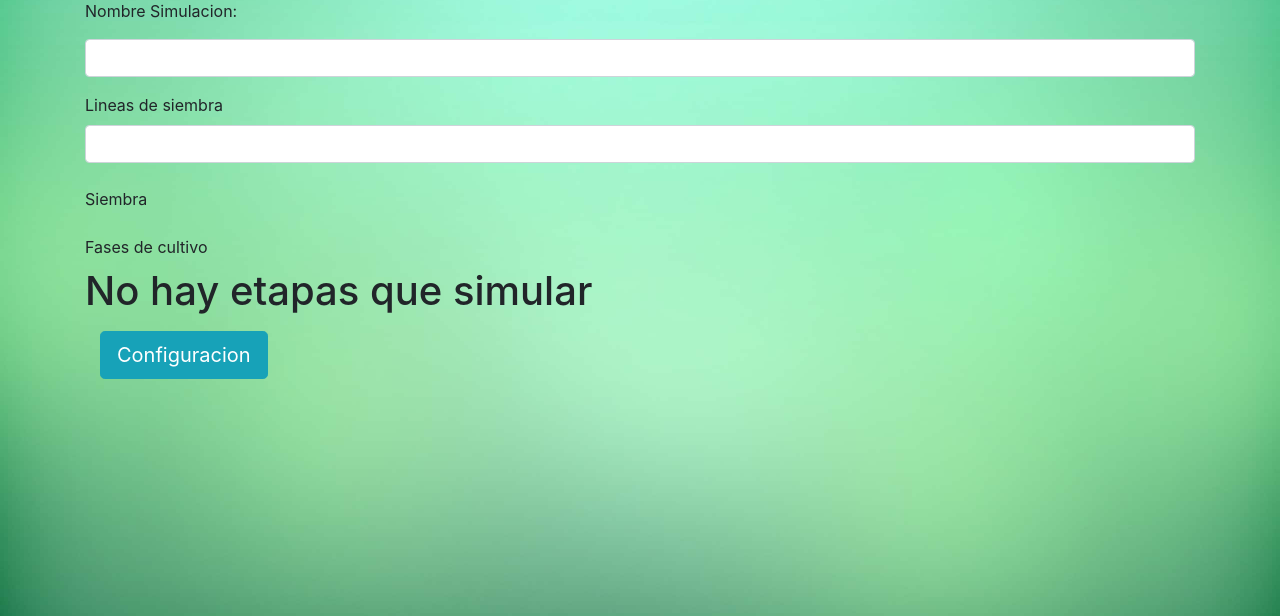
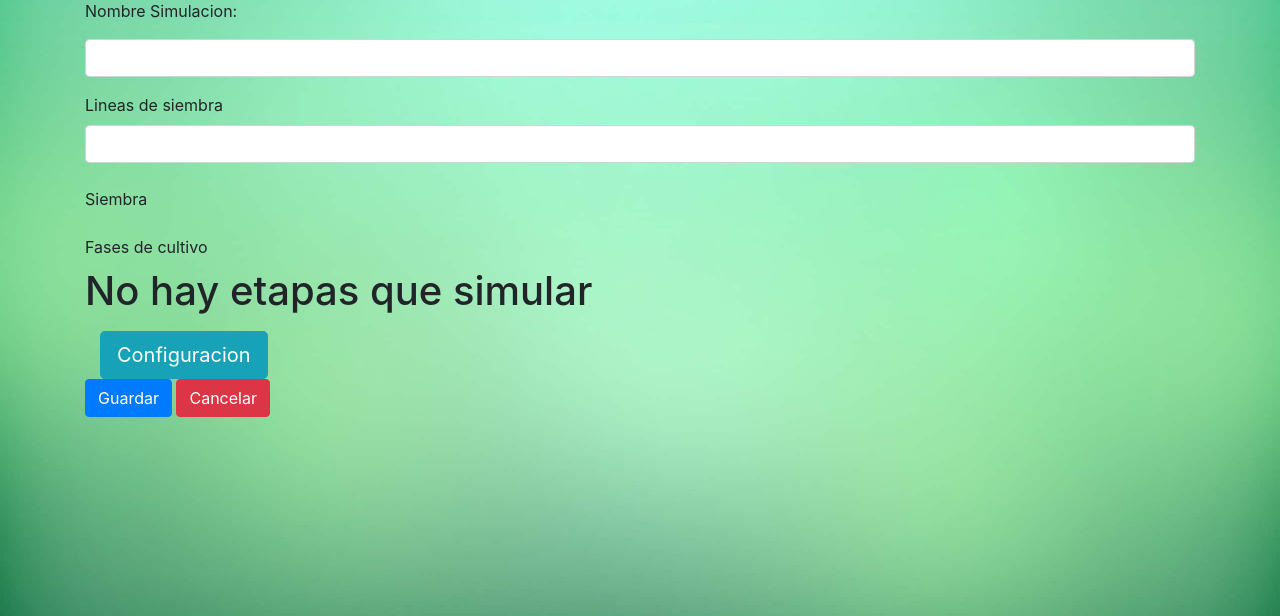
Before and after one commit to tareaHDP2018/HDP2018, a Django app: page /simula/nuevo in a window 1280 px wide. Shown: the part 115-731 px from the top of the page. Run offline with Django 3.2, Linux system fonts and the light colour scheme; parts of the project's set-up code (start-up, migrations or seed data) failed here and were passed over; some libraries are stand-ins or nearby versions.

Commit message:
Modificacion enn nuevo editar

```diff
--- a/apps/nuevo_editar/views.py
+++ b/apps/nuevo_editar/views.py
@@ -11,6 +11,7 @@ def index(request):
 def simulacionCrear(request):
 	siembras = Siembra.objects.get(id=1)
 	fase = FaseCultivo.objects.all().order_by('id')
+	forms = SimulacionForm
 	if request.method == 'POST':
 		simula = Simulacion()
 		confi = Configuracion()
@@ -26,8 +27,8 @@ def simulacionCrear(request):
 		simula.nombre = request.POST['simulacion']
 		simula.lineaSiembra = request.POST['linea']
 		simula.estado = 1
-		simula.siembra = request.POST['siembra']
-		simula.usuario = 1
+		simula.siembra = siembras
+		#simula.usuario = 1
 		simula.faseCultivo = request.POST['fase']
 		simula.configuracion=confi.objects.get('id')
 		simula.save()
--- a/templates/Simulacion/nuevo.html
+++ b/templates/Simulacion/nuevo.html
@@ -29,6 +29,7 @@
 			<label class="checkbox">{{fases.descripcion}}</label>
 
 			<input type="checkbox" value="{{fases.id}}" name="fase" id="fase" />
+
 			{% endfor %}
 			{% else %}
 			<h1>No hay etapas que simular</h1>
@@ -76,6 +77,11 @@
       </div>
 	</div>
 
+	<div class="botones">
+        <button type="submit" class="btn btn-primary ">Guardar</button>
+        <a class="btn btn-danger " href="">Cancelar</a>
+    </div>
+
 </form>
 
 {% endblock %}
```
